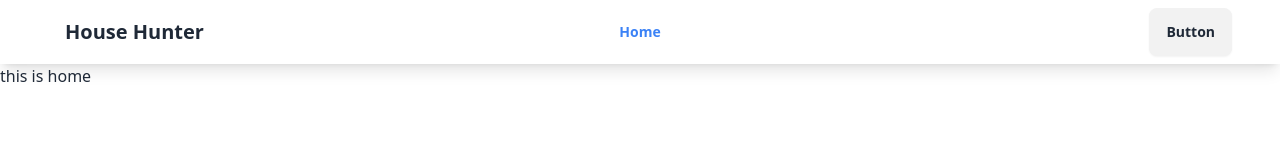
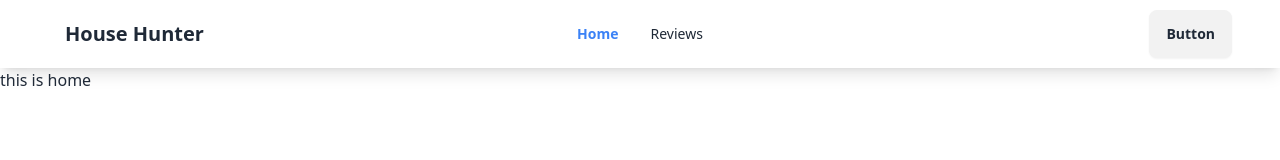
Before and after one commit to ashraful2430/House-hunter, a React (Vite) app: page / in a window 1280 px wide. Shown: the top 160 px of the page. Built offline with nearby package versions, Linux system fonts and the light colour scheme.

Commit message:
added review page

```diff
--- a/src/Components/Navbar/Navbar.jsx
+++ b/src/Components/Navbar/Navbar.jsx
@@ -3,6 +3,7 @@ import { NavLink } from "react-router-dom";
 const Navbar = () => {
   const links = (
     <>
+      <li>
         <NavLink
           className={({ isActive }) =>
             isActive
@@ -13,6 +14,19 @@ const Navbar = () => {
         >
           Home
         </NavLink>
+      </li>
+      <li>
+        <NavLink
+          className={({ isActive }) =>
+            isActive
+              ? " bg-none text-blue-500 font-bold"
+              : "hover:text-blue-400 transition duration-300 delay-100"
+          }
+          to={"/reviews"}
+        >
+          Reviews
+        </NavLink>
+      </li>
     </>
   );
   return (
--- /dev/null
+++ b/src/Pages/Reviews/Reviews.jsx
@@ -0,0 +1,9 @@
+const Reviews = () => {
+  return (
+    <div className="flex justify-center items-center min-h-[70vh]">
+      <p className="text-xl">Review Section coming soon 😑</p>
+    </div>
+  );
+};
+
+export default Reviews;
--- a/src/Route/MyRoute.jsx
+++ b/src/Route/MyRoute.jsx
@@ -2,6 +2,7 @@ import { createBrowserRouter } from "react-router-dom";
 import MainLayout from "../Components/MainLayout/MainLayout";
 import ErrorPage from "../Pages/ErrorPage/ErrorPage";
 import Home from "../Components/Home/Home";
+import Reviews from "../Pages/Reviews/Reviews";
 
 const router = createBrowserRouter([
   {
@@ -13,6 +14,10 @@ const router = createBrowserRouter([
         path: "/",
         element: <Home />,
       },
+      {
+        path: "/reviews",
+        element: <Reviews />,
+      },
     ],
   },
 ]);
```
Lines whose indentation alone changed are shown as unchanged.
